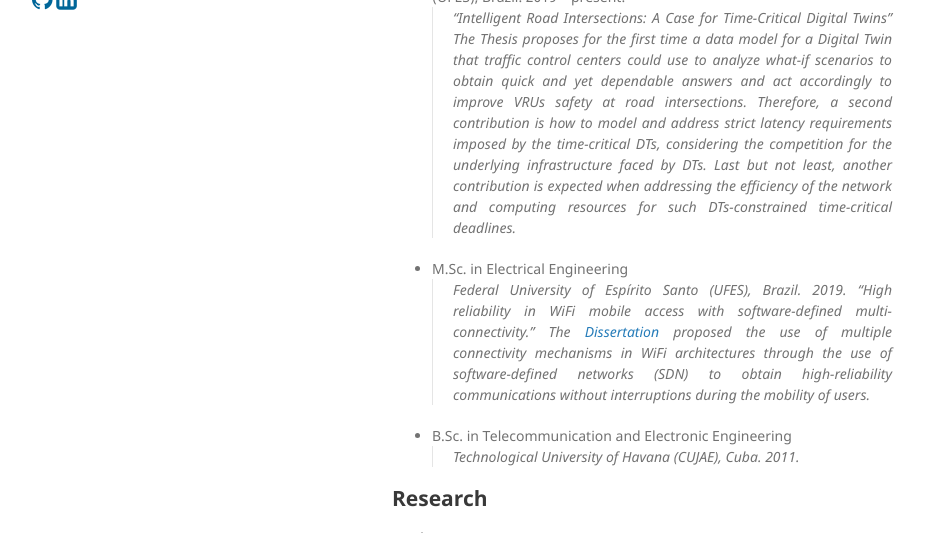
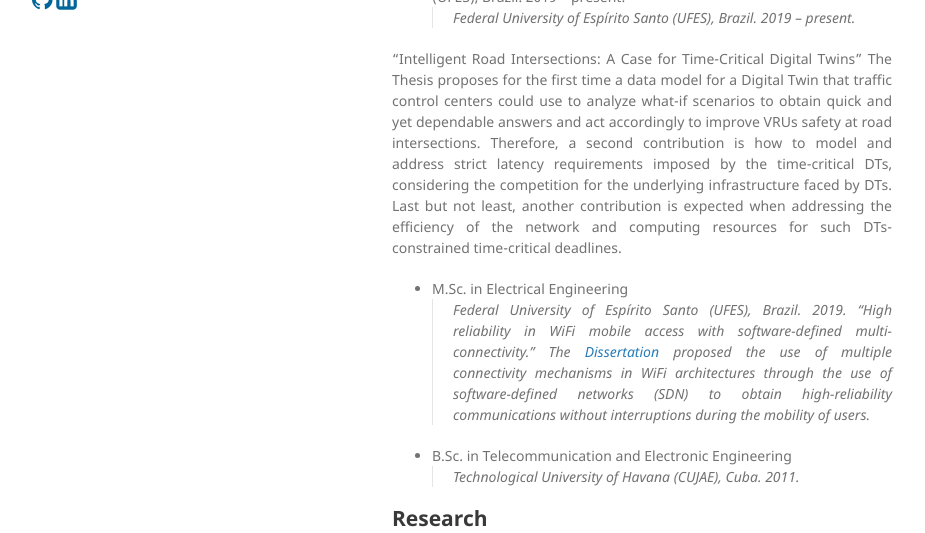
Before and after one commit to victormanoly/victormanoly.github.io, a Jekyll site: the page built from index.md, in a window 1280 px wide and 900 px high, cut to the strip 367-900 px from the top of the window. Shown: the whole strip, without its empty margins (178-1103 px from the left). Built offline with Jekyll 4.4.1, drawn with Linux system fonts in a browser that asks for light colours; a style sheet for code colours, icons or effects is not loaded; the repository's description, which GitHub fills in, is left out; our own code applies the rules of GitHub Pages for plain Markdown files.

Commit message:
updates 2024

```diff
--- a/index.md
+++ b/index.md
@@ -9,7 +9,9 @@ Received his B.S. degree (2011) in Telecommunications and Electronic Engineering
 ## Education
 
 * Ph.D. in Electrical Engineering. Federal University of Espírito Santo (UFES), Brazil. 2019 -- present.
-> "Intelligent Road Intersections: A Case for Time-Critical Digital Twins"
+> Federal University of Espírito Santo (UFES), Brazil. 2019 -- present.
+
+"Intelligent Road Intersections: A Case for Time-Critical Digital Twins"
 The Thesis proposes for the first time a data model for a Digital Twin that traffic control centers could use to analyze what-if scenarios to obtain quick and yet dependable answers and act accordingly to improve VRUs safety at road intersections. Therefore, a second contribution is how to model and address strict latency requirements imposed by the time-critical DTs, considering the competition for the underlying infrastructure faced by DTs. Last but not least, another contribution is expected when addressing the efficiency of the network and computing resources for such DTs-constrained time-critical deadlines.
 
 * M.Sc. in Electrical Engineering
```
